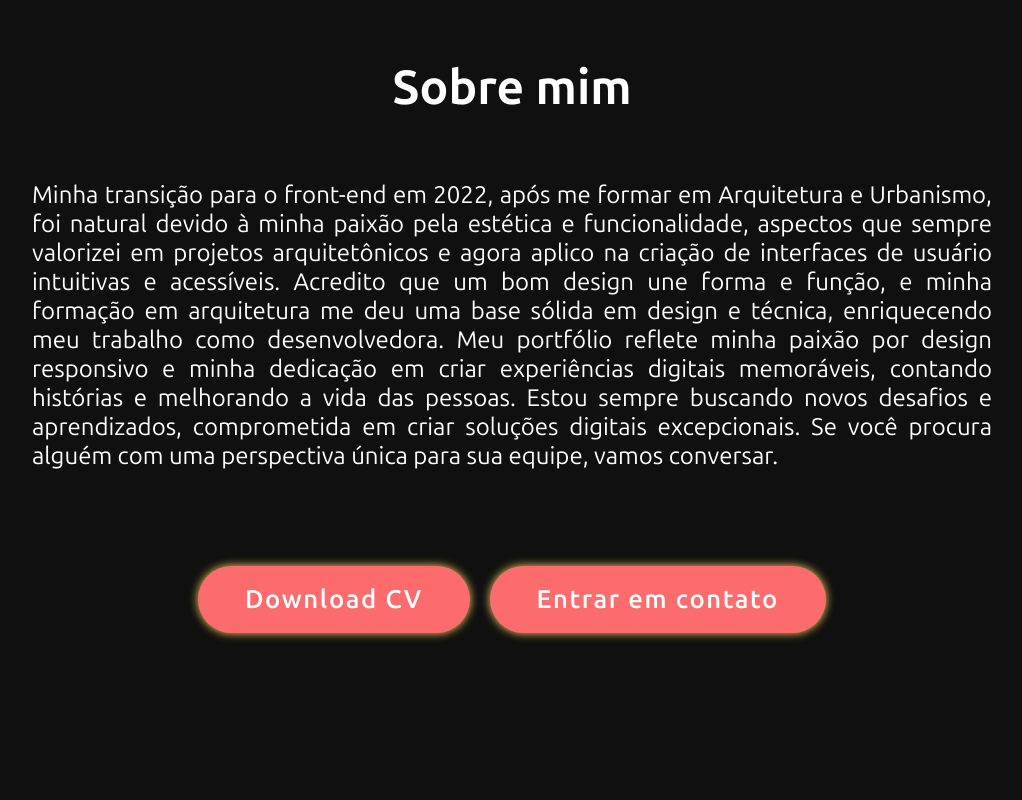
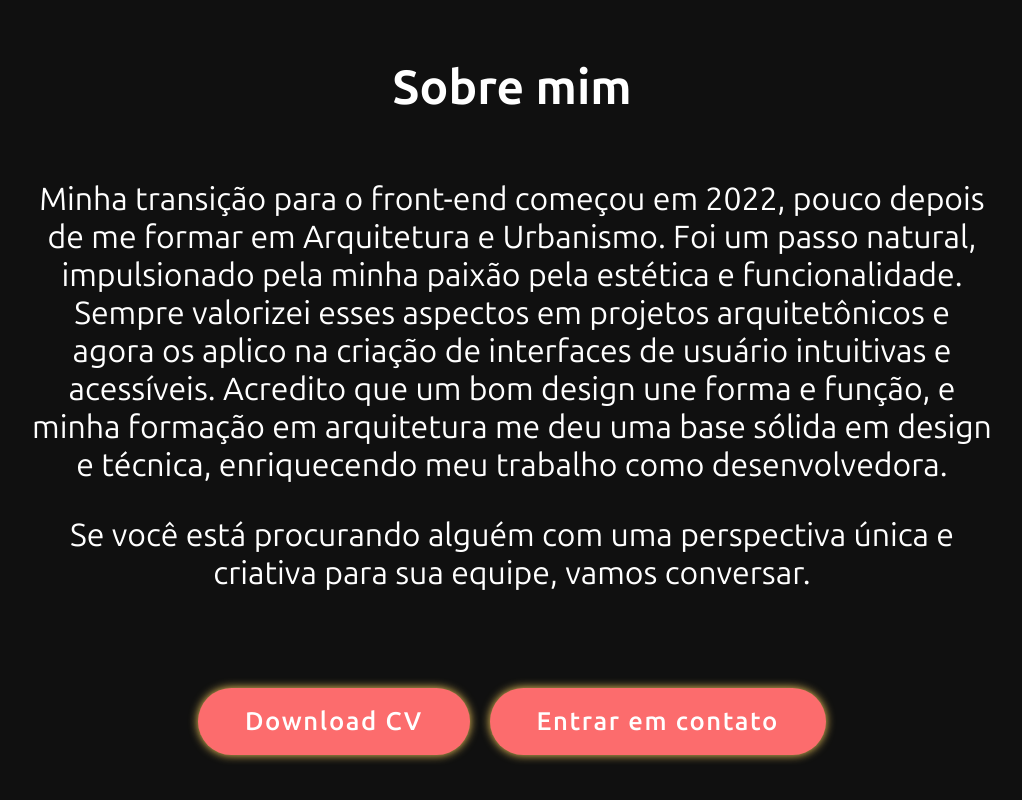
Before and after one commit to geizii/new-portfolio, a plain HTML site: page index.html in a window 1280 px wide. Shown: the part 1278-2078 px from the top of the page, without its empty margins (128-1150 px from the left). Drawn offline with nearby package versions, Linux system fonts and the light colour scheme.

Commit message:
Update text about

```diff
--- a/index.html
+++ b/index.html
@@ -43,7 +43,9 @@
     <section class="about" id="about">
         <div class="about-content efeito-about-content">
             <h2 class="title">Sobre mim</h2>
-            <p>Minha transição para o front-end em 2022, após me formar em Arquitetura e Urbanismo, foi natural devido à minha paixão pela estética e funcionalidade, aspectos que sempre valorizei em projetos arquitetônicos e agora aplico na criação de interfaces de usuário intuitivas e acessíveis. Acredito que um bom design une forma e função, e minha formação em arquitetura me deu uma base sólida em design e técnica, enriquecendo meu trabalho como desenvolvedora. Meu portfólio reflete minha paixão por design responsivo e minha dedicação em criar experiências digitais memoráveis, contando histórias e melhorando a vida das pessoas. Estou sempre buscando novos desafios e aprendizados, comprometida em criar soluções digitais excepcionais. Se você procura alguém com uma perspectiva única para sua equipe, vamos conversar.</p>
+            <p>Minha transição para o front-end começou em 2022, pouco depois de me formar em Arquitetura e Urbanismo. Foi um passo natural, impulsionado pela minha paixão pela estética e funcionalidade. Sempre valorizei esses aspectos em projetos arquitetônicos e agora os aplico na criação de interfaces de usuário intuitivas e acessíveis. Acredito que um bom design une forma e função, e minha formação em arquitetura me deu uma base sólida em design e técnica, enriquecendo meu trabalho como desenvolvedora.</p>
+
+            <p>Se você está procurando alguém com uma perspectiva única e criativa para sua equipe, vamos conversar.</p>
         </div>
 
         <div class="about-contact efeito-about-contact">
--- a/src/assets/styles/about.css
+++ b/src/assets/styles/about.css
@@ -14,10 +14,10 @@
 }
 
 .about-content p {
-    font-size: 1.5rem;
+    font-size: 2rem;
     padding: 1rem 2rem;
     color: var(--text-color);
-    text-align: justify;
+    text-align: center;
 }
 
 .about-contact {
```
